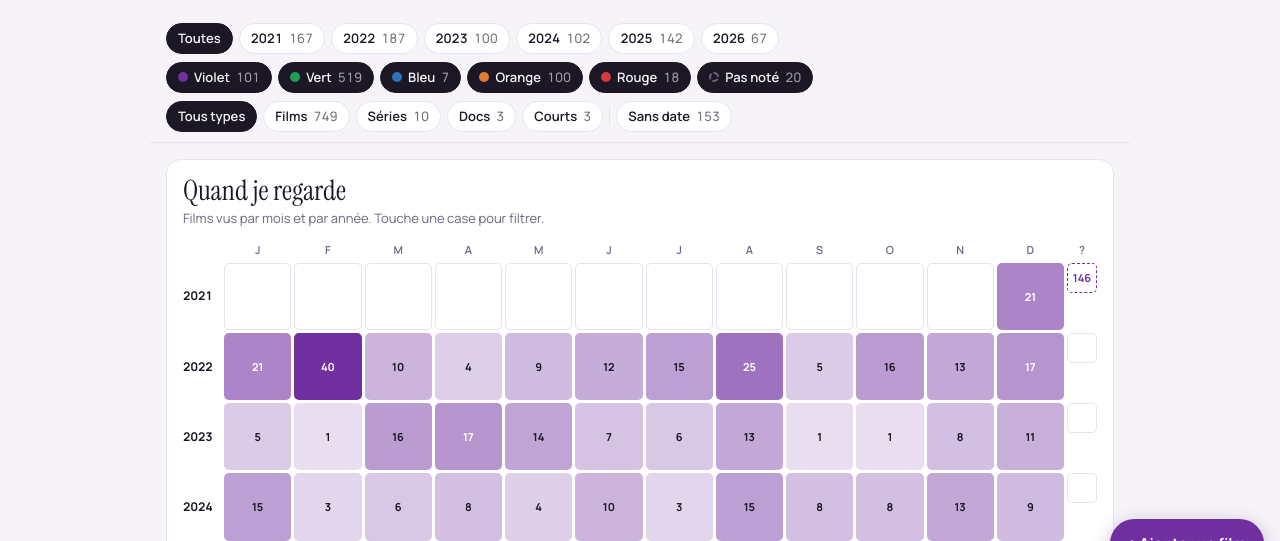
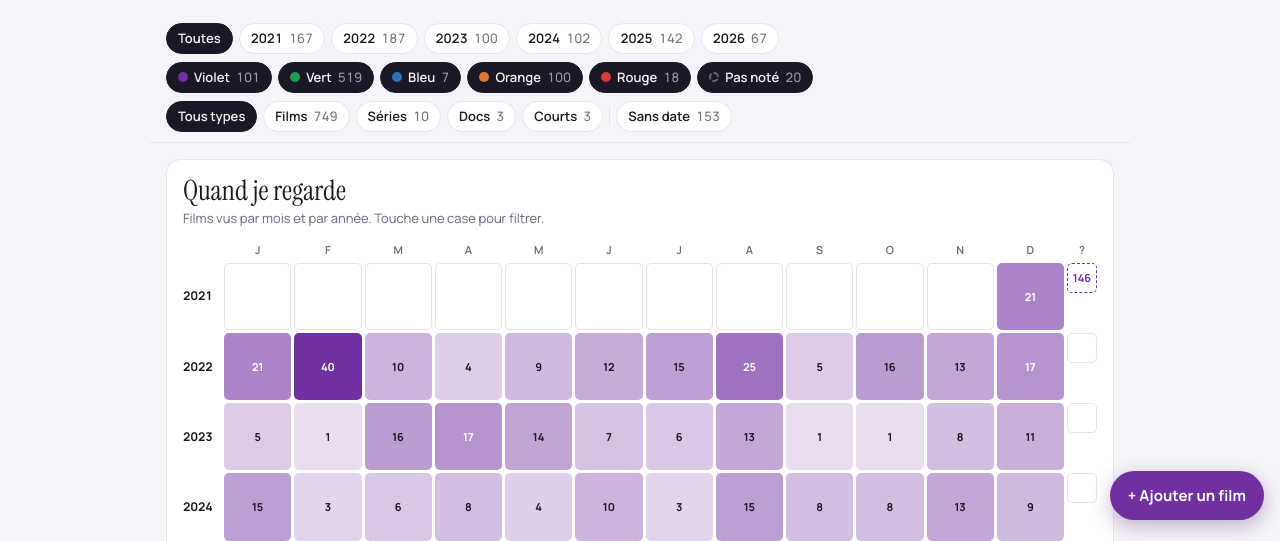
Before and after one commit to pandersail/journal-de-films, a website: page public/index.html in a window 1280 px wide. Shown: the part 216-757 px from the top of the page. Drawn offline with Linux system fonts and the light colour scheme; no server answers.

Commit message:
Bouton d'ajout au-dessus du badge Netlify
Co-Authored-By: Claude Opus 5.5 <noreply@anthropic.com>
Claude-Session: https://claude.ai/code/session_01Hwibdf1wBzLESgvsVR66Eg

```diff
--- a/public/index.html
+++ b/public/index.html
@@ -134,7 +134,7 @@ ul.films li:first-child{border-top:0}
 .btns{display:flex;gap:8px;flex-wrap:wrap}
 .empty{color:var(--muted);font-size:14px;padding:10px 0}
 #tip{position:fixed;pointer-events:none;background:var(--ink);color:var(--bg);font:600 12px var(--body);padding:6px 8px;border-radius:6px;opacity:0;transition:opacity .12s;z-index:40;max-width:220px}
-.fab{position:fixed;right:16px;bottom:calc(16px + env(safe-area-inset-bottom));z-index:15;background:var(--r5);color:#fff;border:0;border-radius:999px;padding:14px 18px;font:700 15px var(--body);box-shadow:0 6px 20px rgba(60,20,90,.3);cursor:pointer}
+.fab{position:fixed;right:16px;bottom:calc(64px + env(safe-area-inset-bottom));z-index:15;background:var(--r5);color:#fff;border:0;border-radius:999px;padding:14px 18px;font:700 15px var(--body);box-shadow:0 6px 20px rgba(60,20,90,.3);cursor:pointer}
 .note{font-size:13px;color:var(--muted);margin:8px 0 0}
 .status{font-size:12px;color:var(--muted)}
 
```
